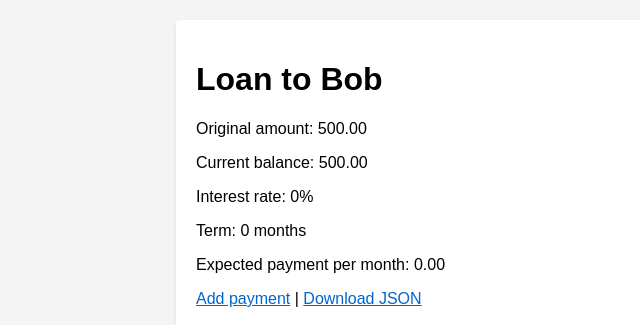
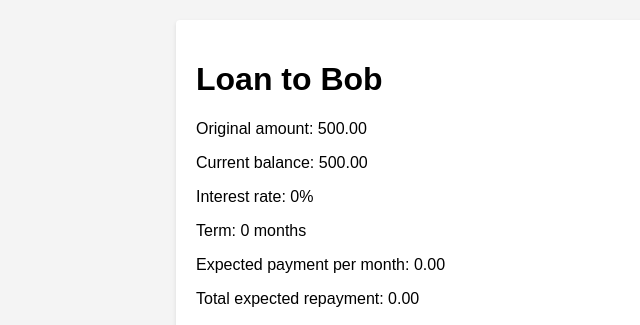
Before and after one commit to zageabb/Bank_of_mum, a Flask app: page /loan/bob in a window 1280 px wide. Shown: the top 325 px of the page, without its empty margins (44-684 px from the left). Run offline with Flask 3, Linux system fonts and the light colour scheme.

Commit message:
Add total expected repayment to loan summaries

```diff
--- a/app.py
+++ b/app.py
@@ -38,6 +38,7 @@ def load_loans():
             loan.setdefault('months', 0)
             loan.setdefault('payment_per_month', 0)
             loan['balance'] = loan['principal'] - sum(p['amount'] for p in loan.get('payments', []))
+            loan['total_expected_repayment'] = loan['payment_per_month'] * loan['months']
             loans.append(loan)
     return loans
 
@@ -50,6 +51,7 @@ def load_loan(loan_id):
     loan.setdefault('interest_rate', 0)
     loan.setdefault('months', 0)
     loan.setdefault('payment_per_month', 0)
+    loan['total_expected_repayment'] = loan['payment_per_month'] * loan['months']
     return loan
 
 
--- a/templates/index.html
+++ b/templates/index.html
@@ -3,12 +3,13 @@
 <h1>Loans Summary</h1>
 <p><a href="{{ url_for('add_loan') }}">Add new loan</a></p>
 <table class="loans">
-  <tr><th>Child</th><th>Original Amount</th><th>Balance</th></tr>
+  <tr><th>Child</th><th>Original Amount</th><th>Balance</th><th>Total Expected Repayment</th></tr>
   {% for loan in loans %}
   <tr>
     <td><a href="{{ url_for('loan_details', loan_id=loan.id) }}">{{ loan.child }}</a></td>
     <td>{{ '%.2f'|format(loan.principal) }}</td>
     <td>{{ '%.2f'|format(loan.balance) }}</td>
+    <td>{{ '%.2f'|format(loan.total_expected_repayment) }}</td>
   </tr>
   {% endfor %}
 </table>
--- a/templates/loan_details.html
+++ b/templates/loan_details.html
@@ -6,6 +6,7 @@
 <p>Interest rate: {{ loan.interest_rate }}%</p>
 <p>Term: {{ loan.months }} months</p>
 <p>Expected payment per month: {{ '%.2f'|format(loan.payment_per_month) }}</p>
+<p>Total expected repayment: {{ '%.2f'|format(loan.total_expected_repayment) }}</p>
 <p>
   <a href="{{ url_for('add_payment', loan_id=loan.id) }}">Add payment</a> |
   <a href="{{ url_for('download_loan', loan_id=loan.id) }}">Download JSON</a>
```
